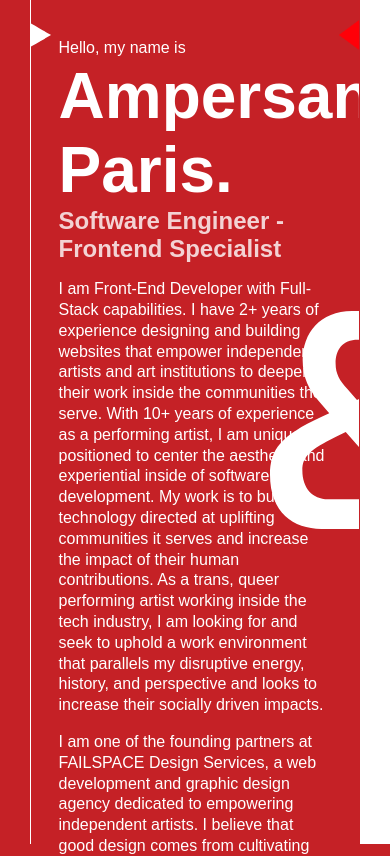
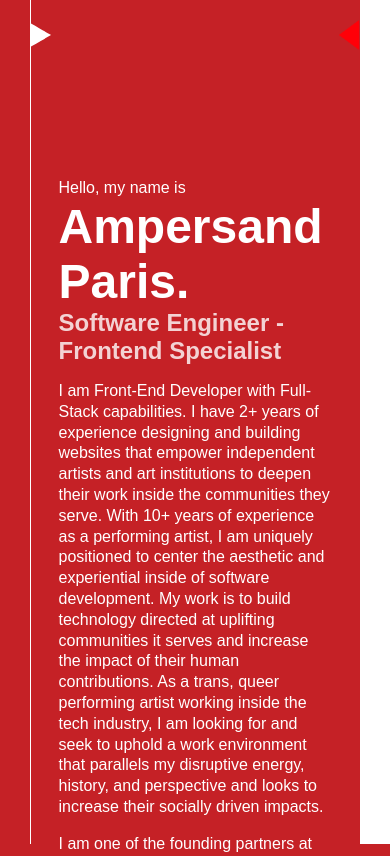
Before and after one commit to ampersand-paris/ampersand-paris-website, a React (Create React App) app: page /se in a window 390 px wide. Shown: the top 856 px of the page. Built offline with nearby package versions, Linux system fonts and the light colour scheme; the HTML template or start-up script is replaced by a standard one; a web font is replaced by a local one.

Commit message:
about mobile

```diff
--- a/src/Portfolio/Coding.js
+++ b/src/Portfolio/Coding.js
@@ -28,7 +28,7 @@ const Coding = (props) => {
     return (
         <>
             <div className="full-height full-width flex flex-end al-center absolute">
-                <Link className="ampersand fixed right-margin cursor " to="/"><img  src="/Images/left-half-ampersand.svg" /></Link>
+                <Link className="ampersand mobile-ampersand fixed right-margin cursor " to="/"><img  src="/Images/left-half-ampersand.svg" /></Link>
             </div>
             <div className="stnd-padding flex column al-center just-center bg-bright-red">
                 <About />
--- a/src/Portfolio/Components/About.js
+++ b/src/Portfolio/Components/About.js
@@ -4,8 +4,8 @@ import React from "react";
 const About = () => {
 
     return (
-            <div className="stnd-padding full-height flex column al-center just-center bg-bright-red">
-                <a id="about"></a>
+            <div className="stnd-padding full-height mobile-h-one-hundred flex column al-center just-center bg-bright-red">
+                <a id="about stnd-padding"></a>
                 <div className="red-border border-radius text-padding text-width">
                     <p className="white no-space">Hello, my name is</p>
                     <h1 className="white no-space">Ampersand Paris.</h1>
--- a/src/index.css
+++ b/src/index.css
@@ -529,10 +529,20 @@ body {
 
 @media screen and (max-width: 800px) {
 
+  /* ====== FONTS ====== */
+
+h1 {
+  font-size: 3em;
+}
+
 /* ====== HEIGHT ====== */
 
 .height-150px {
   height: 250px;
+}
+
+.mobile-h-one-hundred {
+  height: 100%;
 }
 
 /* ====== WIDTH ====== */
```
